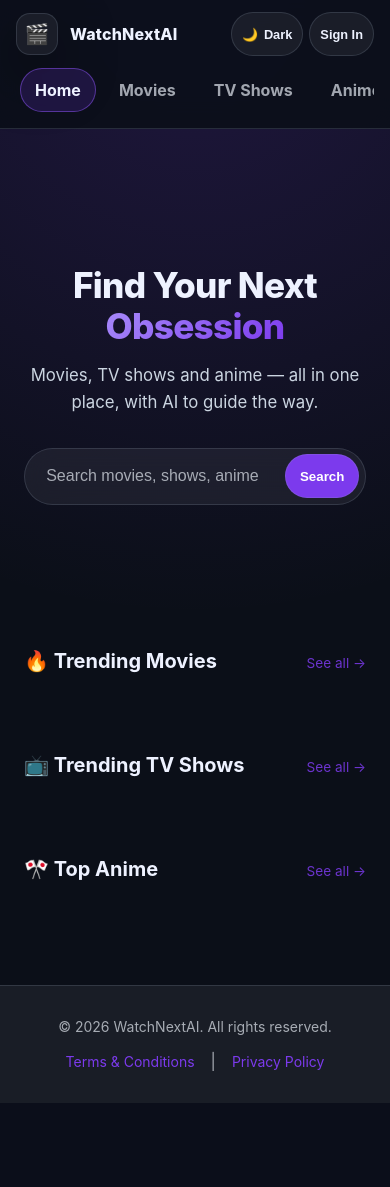
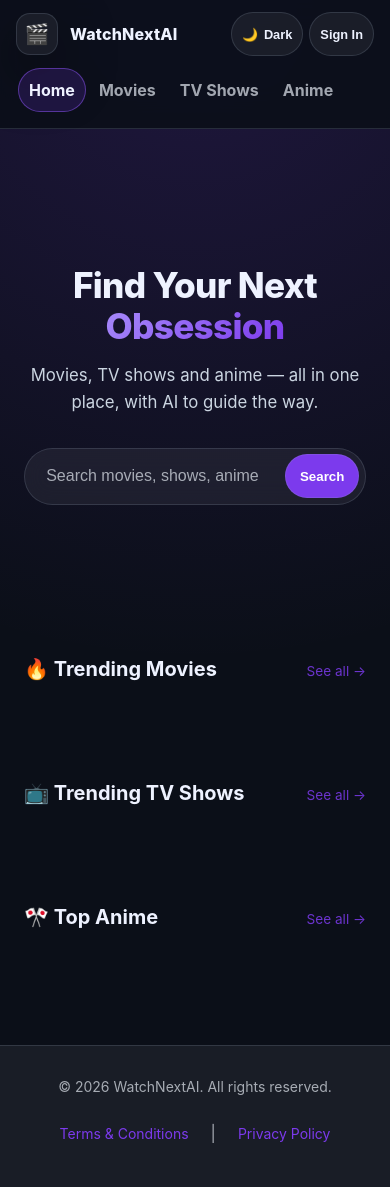
Before and after one commit to tirth6851/watchnextai, a Flask app: page / in a window 390 px wide. Before the commit the page ends 1103 px from the top, so only its background shows below. Run offline with Flask 3, Linux system fonts and the light colour scheme; data that the repository does not hold is empty; some libraries are stand-ins or nearby versions.

Commit message:
fix: fit all home nav links on phones and give See all and footer links 44px targets
Co-Authored-By: Claude Sonnet 5.5 <noreply@anthropic.com>

```diff
--- a/static/css/style.css
+++ b/static/css/style.css
@@ -1678,3 +1678,32 @@ html[data-theme="light"] .dynamic-bg {
 .person-card-rating { color: #f59e0b; font-size: .65rem; font-weight: 700; }
 .show-more-btn { display: block; margin: 1.5rem auto 0; padding: .6rem 2rem; background: var(--accent); color: #fff; border: none; border-radius: 8px; font-size: .9rem; font-weight: 600; cursor: pointer; transition: opacity .2s; }
 .show-more-btn:hover { opacity: .85; }
+
+/* ─── Home nav fit and small text-link tap targets ───────────────────
+   The four home links (Home, Movies, TV Shows, Anime) needed ~373px, so "Anime" sat
+   behind a scroll strip on phones. Tighten them so all four fit at 320px and up.
+   "See all" and footer links were 18-19px tall; give them a 44px hit area. */
+@media (max-width: 900px) {
+  /* 129px of two-row header should not stay pinned on a phone held sideways. */
+  .navbar--home { position: relative; }
+}
+@media (max-width: 480px) {
+  .navbar--home .nav-tabs { gap: 2px; padding-inline: 2px; }
+  .navbar--home .nav-link { padding: 8px 10px; }
+}
+@media (max-width: 380px) {
+  .navbar--home .nav-link { padding: 8px 7px; font-size: 0.88rem; }
+}
+.home-section__link,
+.footer-links a {
+  display: inline-flex;
+  align-items: center;
+  min-height: 44px;
+}
+.footer-links a { padding-inline: 6px; }
+.footer-links a:focus-visible,
+.home-section__link:focus-visible {
+  outline: 2px solid var(--primary);
+  outline-offset: 2px;
+  border-radius: 6px;
+}
```
